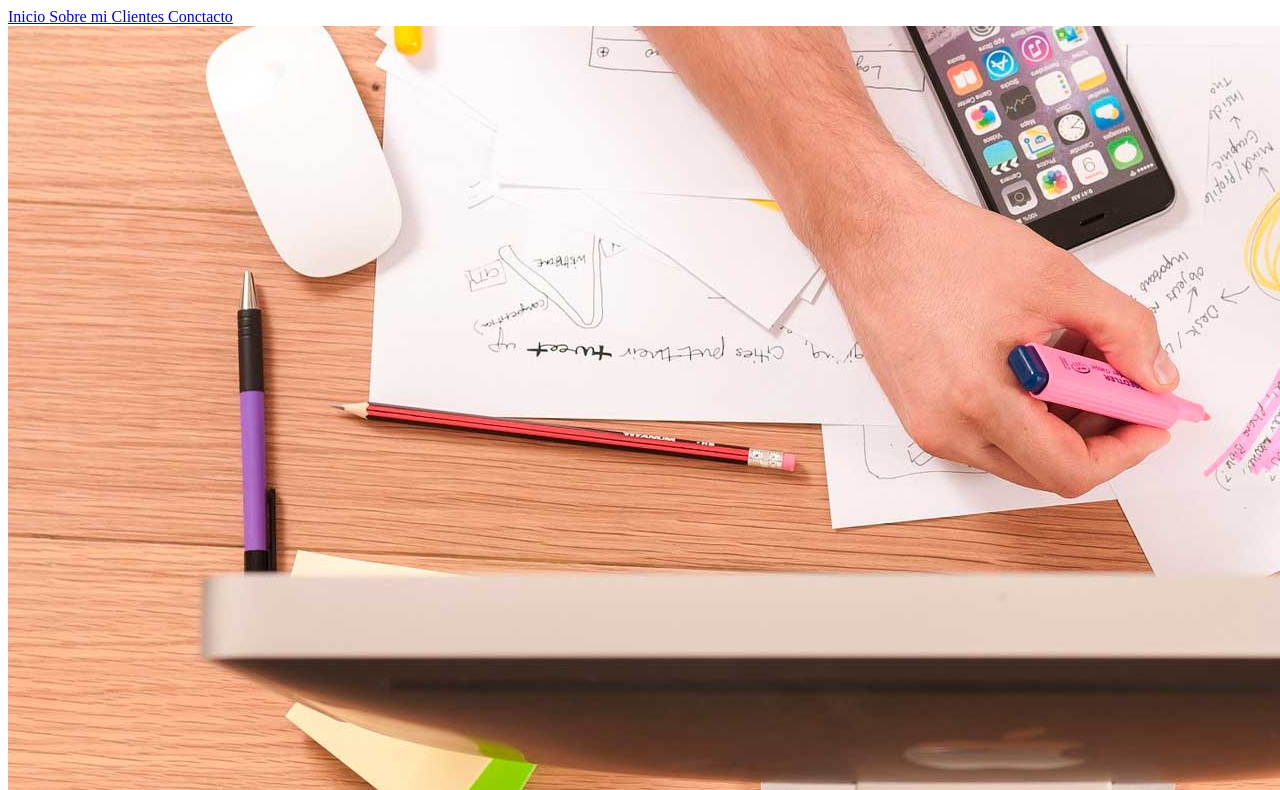
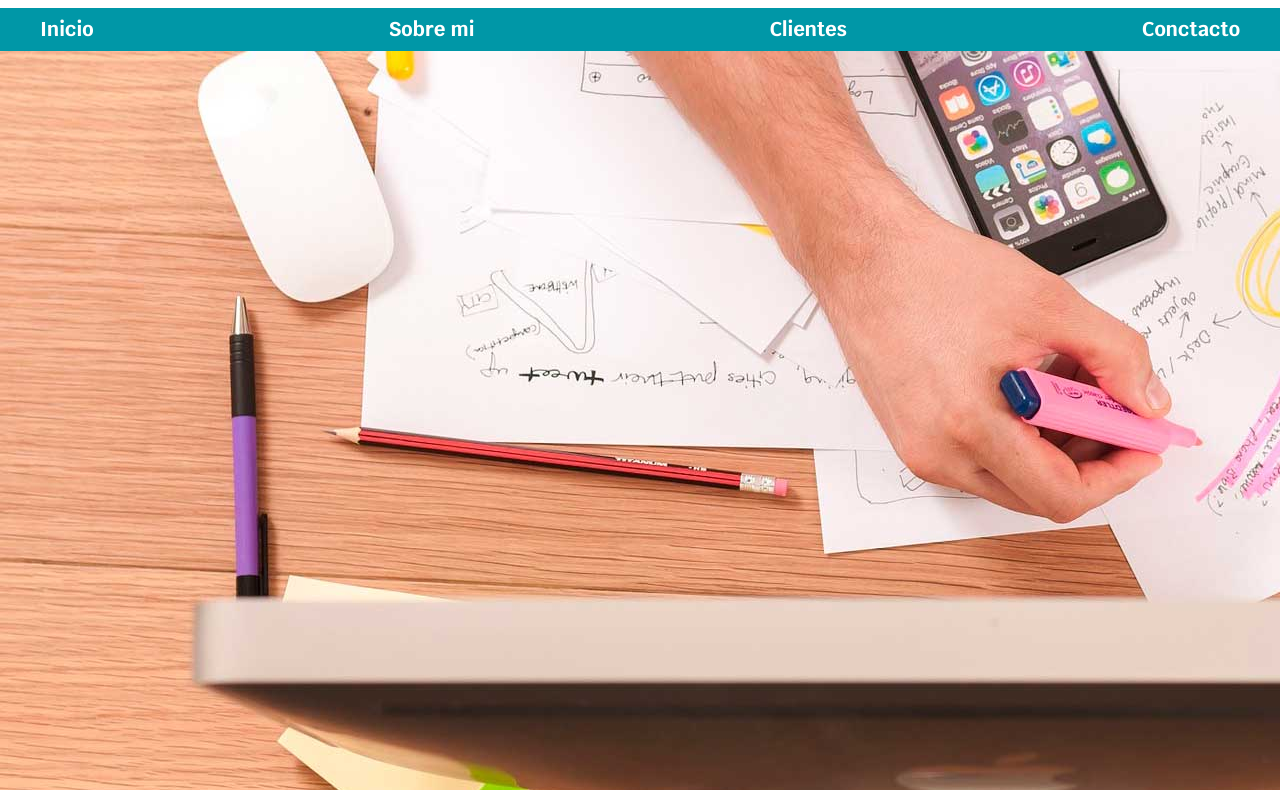
Before and after one commit to AngelCertificatedProfessional/ClasesEnLinea, a plain HTML site: page SitioFreelancer/index.html in a window 1280 px wide. Shown: the part 87-877 px from the top of the page. Drawn offline with nearby package versions, Linux system fonts and the light colour scheme.

Commit message:
Se agregan estilos nuevos a la pagina y se agrega un normalize para adecuar al proyecto

```diff
--- a/SitioFreelancer/css/styles.css
+++ b/SitioFreelancer/css/styles.css
@@ -12,6 +12,7 @@ html{
 
 body{
     font-size:16px;
+    font-family: 'Krub', sans-serif;
 }
 
 .titulo {
@@ -22,3 +23,25 @@ body{
 .titulo span{
     font-size:2rem;
 }
+
+.contenedor{
+    width:120rem;
+    margin:0 auto;
+}
+
+.nav-bg {
+    background-color: var(--secundario);
+}
+
+.navegacion-principal{
+    padding:1rem;
+    display:flex;
+    justify-content: space-between;
+}
+
+.navegacion-principal a{
+    color:var(--blanco);
+    text-decoration: none;
+    font-size:2rem;
+    font-weight:700;
+}
--- a/SitioFreelancer/index.html
+++ b/SitioFreelancer/index.html
@@ -4,20 +4,29 @@
     <meta charset="UTF-8">
     <meta http-equiv="X-UA-Compatible" content="IE=edge">
     <meta name="viewport" content="width=device-width, initial-scale=1.0">
-    <title>Document</title>
-    <!-- <link rel="preload" href="./css/styles.css" as="style"> -->
-    <link  rel="stylesheet" type="text/css" href="css/styles.css">
+    <title>Diseñador Freelancer</title>
+    <link rel="preload" href="css/normalize.css" as="style">
+    <link  rel="stylesheet" href="css/normalize.css">
+    <link rel="preconnect" href="https://fonts.googleapis.com">
+    <link rel="preconnect" href="https://fonts.gstatic.com" crossorigin>
+    <link href="https://fonts.googleapis.com/css2?family=Krub:wght@400;700&display=swap" rel="stylesheet">
+    <link rel="preload" href="css/styles.css" as="style">
+    <link  rel="stylesheet"href="css/styles.css">
 </head>
 <body>
     <header>
         <h1 class="titulo"> Juan de la torre <span>Freelancer</span> </h1>
     </header>
-    <nav>
-        <a href="#"> Inicio </a>
-        <a href="#"> Sobre mi </a>
-        <a href="#"> Clientes </a>
-        <a href="#"> Conctacto </a>
-    </nav>
+
+
+    <div class="nav-bg">
+        <nav class="navegacion-principal contenedor">
+            <a href="#"> Inicio </a>
+            <a href="#"> Sobre mi </a>
+            <a href="#"> Clientes </a>
+            <a href="#"> Conctacto </a>
+        </nav>
+    </div>
 
     <img src="img/hero.jpg">
     <svg xmlns="http://www.w3.org/2000/svg" class="icon icon-tabler icon-tabler-map-pin" width="88" height="88" viewBox="0 0 24 24" stroke-width="1" stroke="#ffc107" fill="none" stroke-linecap="round" stroke-linejoin="round">
```
